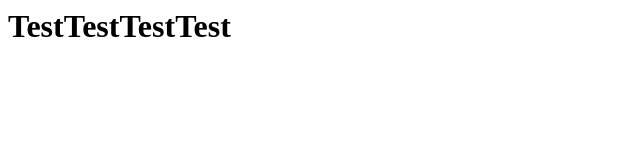
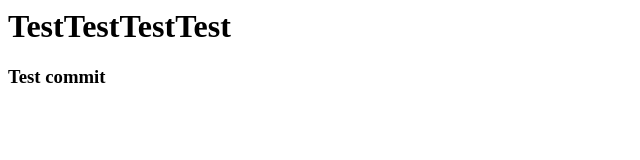
Before and after one commit to delaverdev/trpo, a plain HTML site: page index.html in a window 1280 px wide. Shown: the whole page, without its empty margins (0-640 px from the left). Drawn offline with Linux system fonts and the light colour scheme.

Commit message:
Last commit on main branch

```diff
--- a/index.html
+++ b/index.html
@@ -5,5 +5,6 @@
     </head>
     <body>
         <h1>TestTestTestTest</h1>
+        <h3>Test commit</h3>
     </body>
 </html>
```
